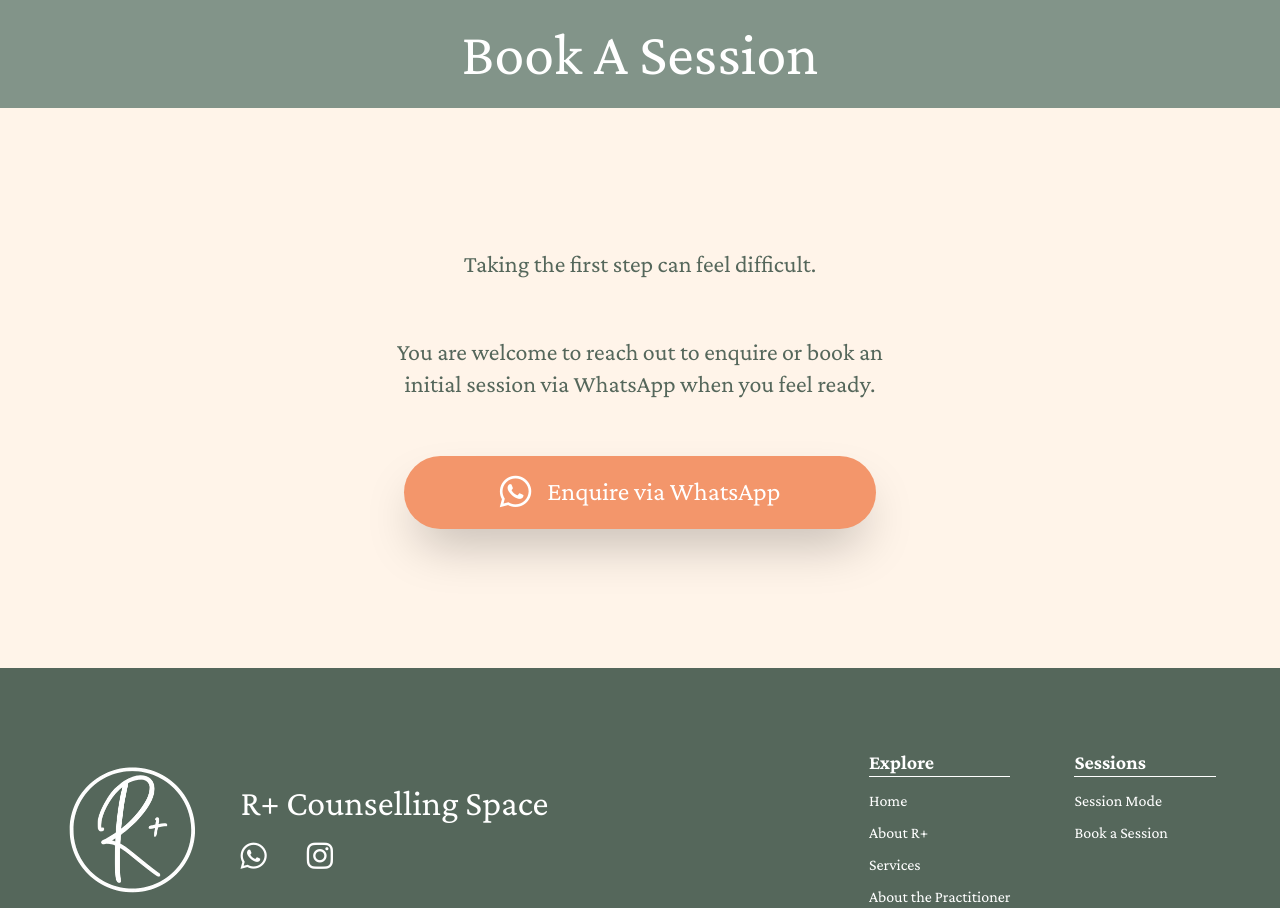
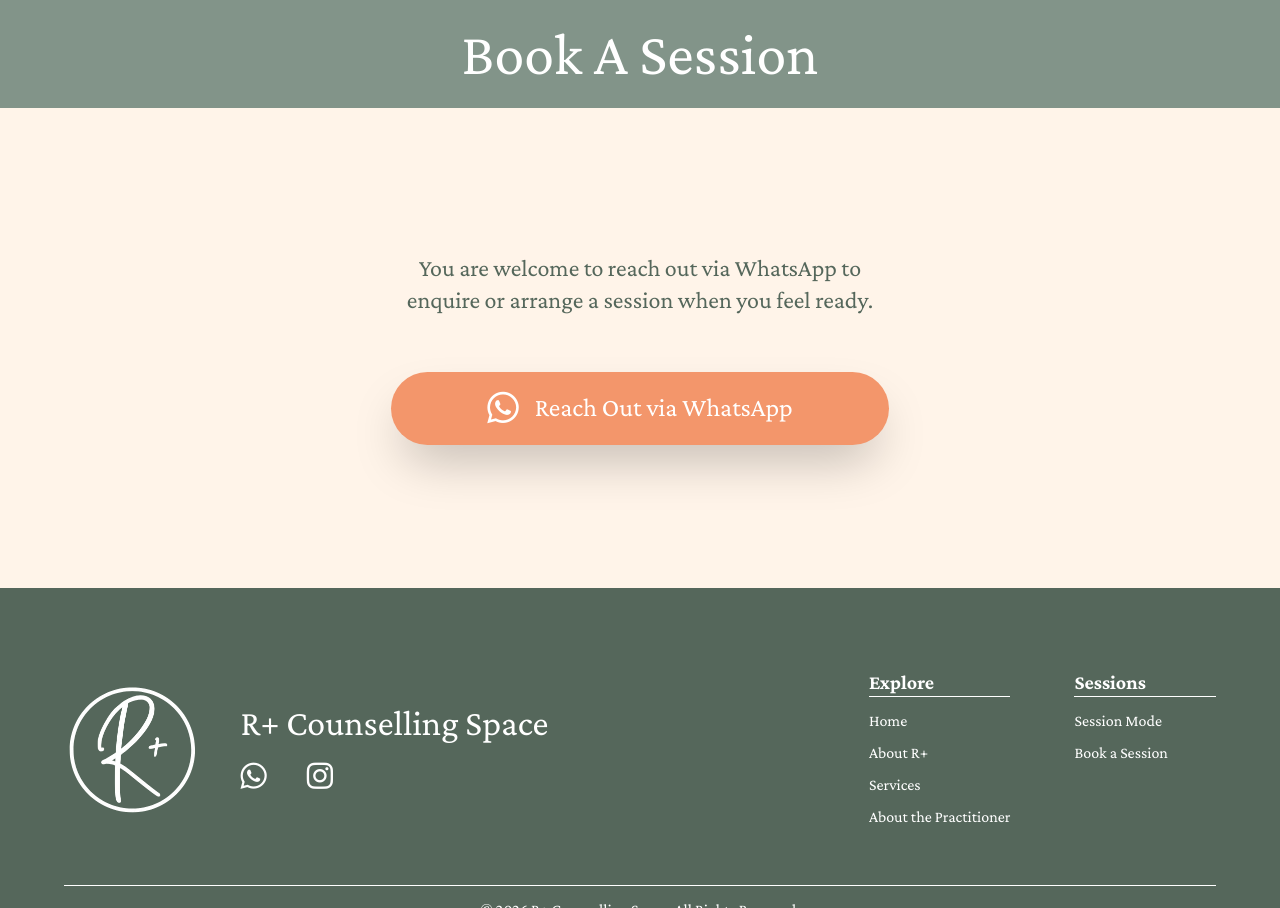
Before and after one commit to nalliethan/rplus-counselling, a React (Vite) app: page / in a window 1280 px wide. Shown: the part 4601-5509 px from the top of the page. Built offline with nearby package versions, Linux system fonts and the light colour scheme.

Commit message:
feat: update booking UI

```diff
--- a/src/components/Booking/Booking.jsx
+++ b/src/components/Booking/Booking.jsx
@@ -2,12 +2,9 @@
   return (
     <div id="booking" className='bg-[#fff4e9] w-full'>
         <div className="bg-[#829489] py-6 text-white text-4xl sm:text-5xl lg:text-6xl text-center">Book A Session</div>
-        <div className="min-h-[70vh] w-full px-[10%] md:px-[20%] lg:px-[25%] xl:px-[30%] py-20 text-center text-[#55675b] text-lg md:text-2xl flex flex-col justify-center gap-14">
+        <div className="min-h-[60vh] w-full px-[10%] md:px-[20%] lg:px-[25%] xl:px-[30%] py-20 text-center text-[#55675b] text-lg md:text-2xl flex flex-col justify-center gap-14">
             <div>
-                Taking the first step can feel difficult.
-            </div>
-            <div>
-                You are welcome to reach out to enquire or book an initial session via WhatsApp when you feel ready.
+                You are welcome to reach out via WhatsApp to enquire or arrange a session when you feel ready.
             </div>
 
             <div className="w-full flex justify-center">
@@ -15,7 +12,7 @@
                     <div className='text-4xl flex justify-center'>
                         <i class="fa-brands fa-whatsapp"></i>
                     </div>
-                    Enquire via WhatsApp
+                    Reach Out via WhatsApp
                 </a>
             </div>
 
```
